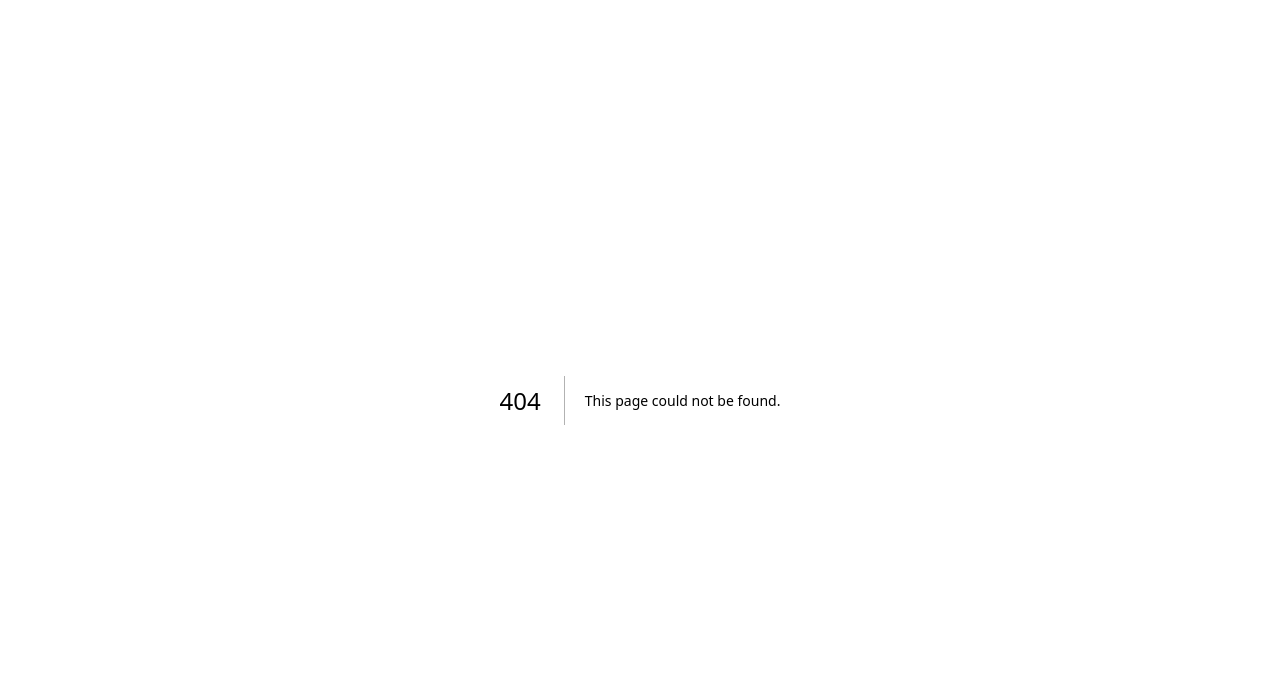
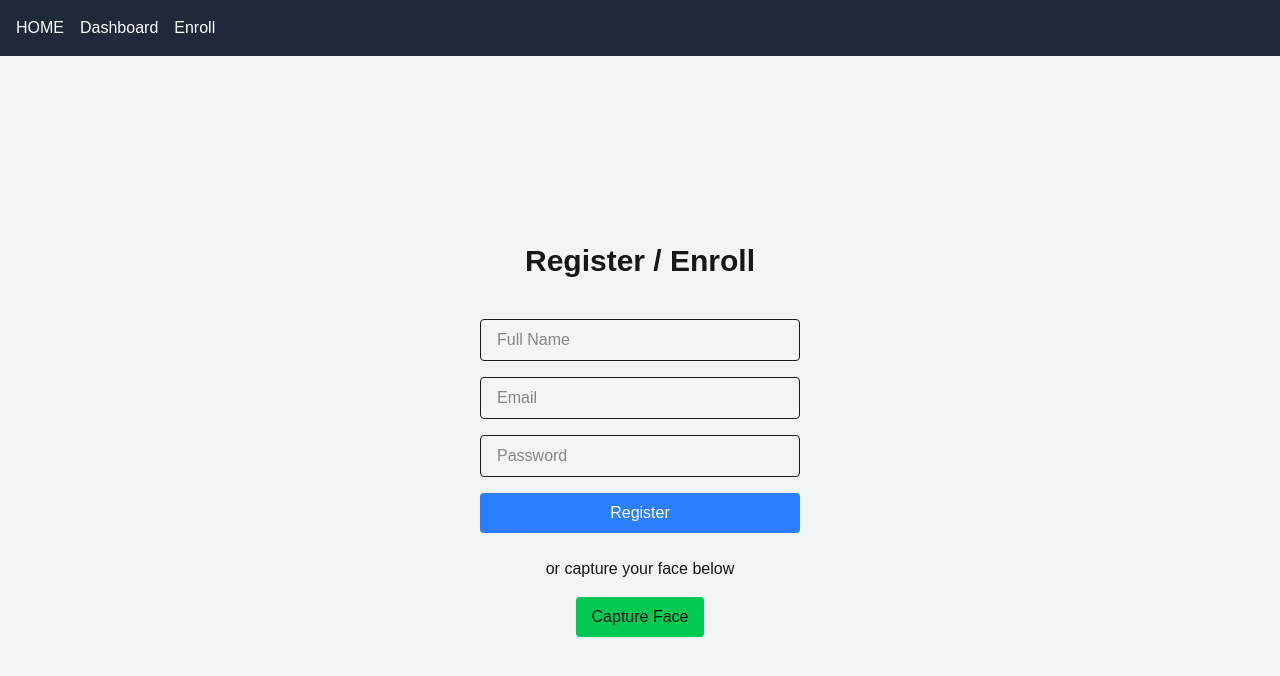
Before and after one commit to koiri-tehmalo/time-attendance-app, a Next.js app: page /register in a window 1280 px wide. Before the commit this address had no page. Shown: the top 676 px of the page. Built offline with nearby package versions, Linux system fonts and the light colour scheme; no server answers.

Commit message:
register

```diff
--- /dev/null
+++ b/src/app/register/page.tsx
@@ -0,0 +1,143 @@
+"use client"
+
+import { useState, useRef } from "react"
+import { supabase } from "@/lib/supabaseClient"
+import { useRouter } from "next/navigation"
+import * as faceapi from "face-api.js"
+import Link from "next/link"
+
+
+export default function RegisterPage() {
+  const router = useRouter()
+  const [name, setName] = useState("")
+  const [email, setEmail] = useState("")
+  const [password, setPassword] = useState("")
+  const [status, setStatus] = useState("")
+  const videoRef = useRef<HTMLVideoElement>(null)
+  const [faceCaptured, setFaceCaptured] = useState(false)
+  const [faceEmbedding, setFaceEmbedding] = useState<Float32Array | null>(null)
+
+  const handleRegister = async (e: React.FormEvent) => {
+    e.preventDefault()
+    if (!faceCaptured || !faceEmbedding) {
+      setStatus("Please capture your face first")
+      return
+    }
+
+    setStatus("Creating account...")
+    const { data, error } = await supabase.auth.signUp({
+      email,
+      password,
+    })
+
+    if (error) {
+      setStatus("Error: " + error.message)
+      return
+    }
+
+    // เพิ่ม profile พร้อม face embedding
+    const { error: profileError } = await supabase.from("users_profile").insert({
+      user_id: data.user?.id,
+      full_name: name,
+      face_embedding: Array.from(faceEmbedding),
+    })
+
+    if (profileError) {
+      setStatus("Profile creation failed: " + profileError.message)
+      return
+    }
+
+    setStatus("Registration successful!")
+    router.push("/login")
+  }
+
+  const captureFace = async () => {
+    setStatus("Loading face models...")
+    await Promise.all([
+      faceapi.nets.tinyFaceDetector.loadFromUri("/models"),
+      faceapi.nets.faceLandmark68Net.loadFromUri("/models"),
+      faceapi.nets.faceRecognitionNet.loadFromUri("/models"),
+    ])
+    setStatus("Models loaded. Starting camera...")
+
+    const stream = await navigator.mediaDevices.getUserMedia({ video: true })
+    if (videoRef.current) videoRef.current.srcObject = stream
+    await videoRef.current?.play()
+
+    setStatus("Detecting face...")
+    const detection = await faceapi
+      .detectSingleFace(videoRef.current!, new faceapi.TinyFaceDetectorOptions())
+      .withFaceLandmarks()
+      .withFaceDescriptor()
+
+    stream.getTracks().forEach(t => t.stop())
+
+    if (!detection) {
+      setStatus("No face detected")
+      return
+    }
+
+    setFaceEmbedding(detection.descriptor)
+    setFaceCaptured(true)
+    setStatus("Face captured successfully!")
+  }
+
+  return (
+    <>
+    <header className="bg-gray-800 text-white p-4 flex justify-between items-center">
+        <div className="flex gap-4">
+          <Link href="/" className="hover:underline">HOME</Link>
+          <Link href="/dashboard" className="hover:underline">Dashboard</Link>
+          <Link href="/enroll" className="hover:underline">Enroll</Link>
+        </div>
+      </header>
+    <main className="min-h-screen flex flex-col items-center justify-center bg-gray-100 gap-4">
+      <h1 className="text-3xl font-bold mb-6">Register / Enroll</h1>
+      <form onSubmit={handleRegister} className="flex flex-col gap-4 w-80">
+        <input
+          type="text"
+          placeholder="Full Name"
+          value={name}
+          onChange={(e) => setName(e.target.value)}
+          required
+          className="px-4 py-2 border rounded"
+        />
+        <input
+          type="email"
+          placeholder="Email"
+          value={email}
+          onChange={(e) => setEmail(e.target.value)}
+          required
+          className="px-4 py-2 border rounded"
+        />
+        <input
+          type="password"
+          placeholder="Password"
+          value={password}
+          onChange={(e) => setPassword(e.target.value)}
+          required
+          className="px-4 py-2 border rounded"
+        />
+        <button
+          type="submit"
+          className="px-4 py-2 bg-blue-500 text-white rounded hover:bg-blue-600 transition"
+        >
+          Register
+        </button>
+      </form>
+
+      <p className="mt-2 text-dark">or capture your face below</p>
+      <button
+        onClick={captureFace}
+        className="px-4 py-2 bg-green-500 text-dark rounded hover:bg-green-600 transition"
+      >
+        Capture Face
+      </button>
+
+      <video ref={videoRef} autoPlay muted className="hidden" />
+
+      <p className="mt-4 text-gray-600">{status}</p>
+    </main>
+    </>
+  )
+}
```
